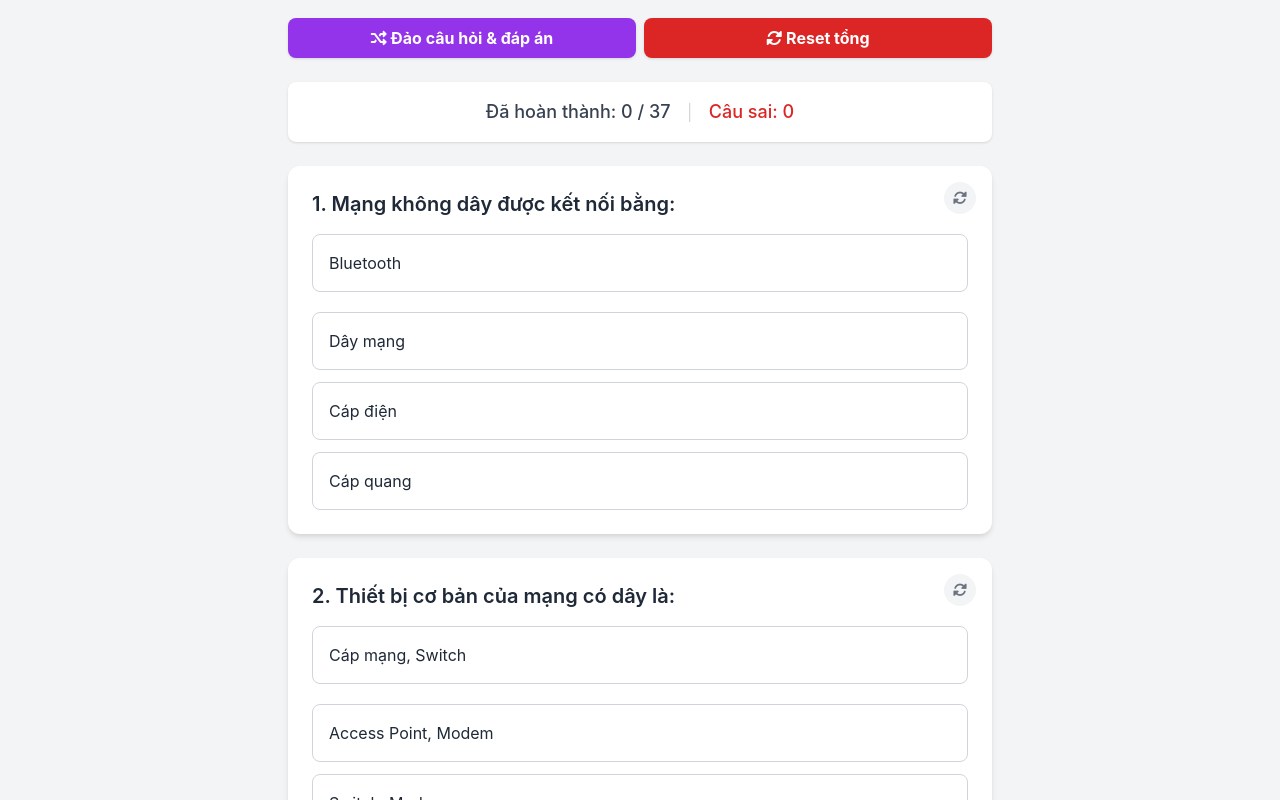
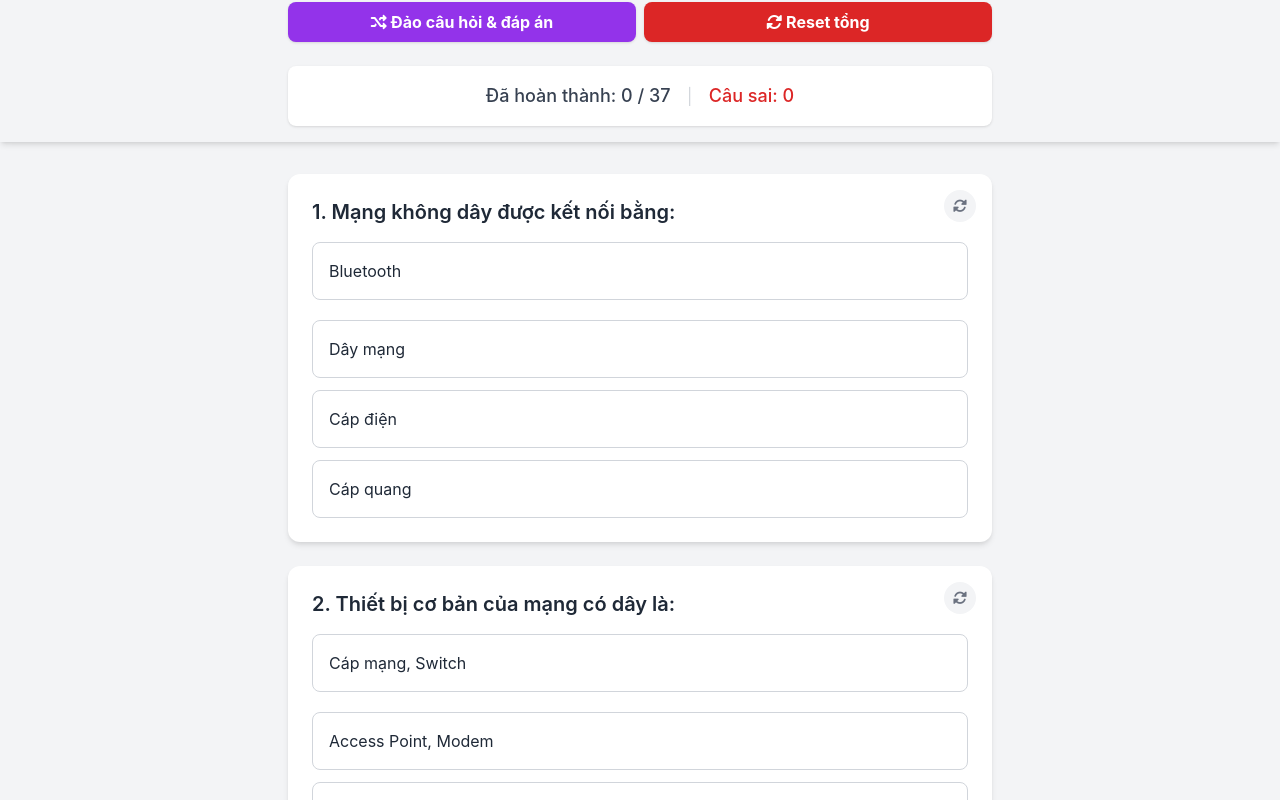
Before and after one commit to luckat224/tinhoc, a plain HTML site: page index.html in a window 1280 px wide. Shown: the part 74-874 px from the top of the page. Drawn offline with nearby package versions, Linux system fonts and the light colour scheme.

Commit message:
index.html

```diff
--- a/index.html
+++ b/index.html
@@ -109,7 +109,9 @@
 </head>
 <body class="text-gray-800">
 
-    <div class="container max-w-3xl mx-auto p-4 sm:p-6 md:p-8">
+    <!-- Thanh header cố định -->
+    <header class="sticky top-0 z-50 bg-gray-100/95 backdrop-blur-sm shadow-md py-4">
+        <div class="container max-w-3xl mx-auto px-4 sm:px-6 md:px-8">
             <h1 class="text-3xl font-bold text-center text-blue-700 mb-6">Đề Cương Ôn Tập Tin Học</h1>
 
             <!-- Khu vực điều khiển tổng -->
@@ -123,18 +125,21 @@
             </div>
 
             <!-- Khu vực tiến độ -->
-        <div id="progress-container" class="mb-6 bg-white p-4 rounded-lg shadow text-center">
+            <div id="progress-container" class="bg-white p-4 rounded-lg shadow text-center">
                 <span id="progress-text" class="text-lg font-medium text-gray-700">Đã hoàn thành: 0 / 38</span>
                 <span class="mx-3 text-gray-300">|</span>
                 <span id="score-tracker" class="text-lg font-medium text-red-600">Câu sai: 0</span>
             </div>
+        </div>
+    </header>
 
+    <!-- Thân trang (nội dung cuộn) -->
+    <main class="container max-w-3xl mx-auto p-4 sm:p-6 md:p-8">
         <!-- Khu vực câu hỏi -->
         <div id="quiz-container">
             <!-- Các câu hỏi sẽ được tải vào đây bằng JavaScript -->
         </div>
-
-    </div>
+    </main>
 
     <script>
         // --- DỮ LIỆU CÂU HỎI ---
@@ -729,8 +734,12 @@
             if (!card) return;
 
             // Reset trạng thái
+            const wasIncorrect = questionStatus[index] === 'incorrect';
             questionStatus[index] = null;
+            // Cập nhật lại set câu sai nếu câu này trước đó sai
+            if (wasIncorrect) {
                 incorrectQuestions.delete(index);
+            }
 
             // Reset MC
             card.querySelectorAll('.option-btn').forEach(btn => {
```
Lines whose indentation alone changed are shown as unchanged.
